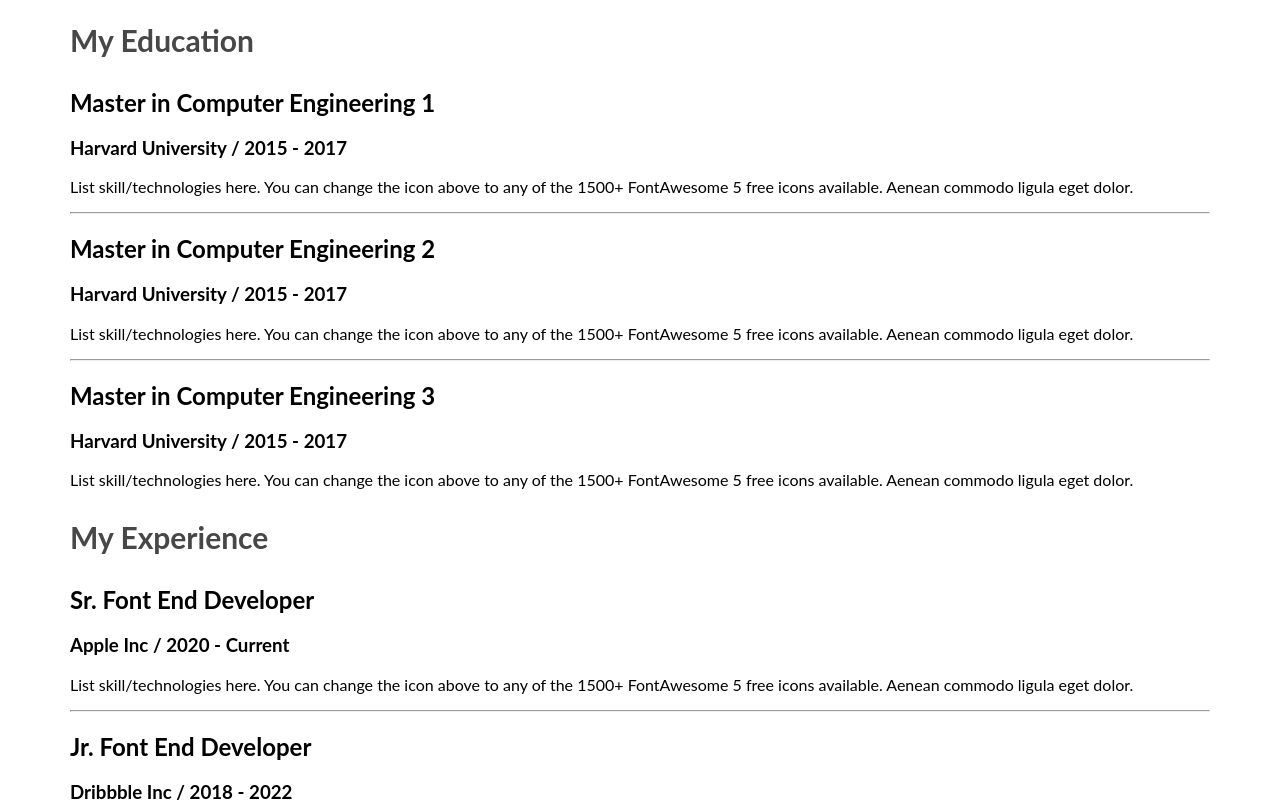
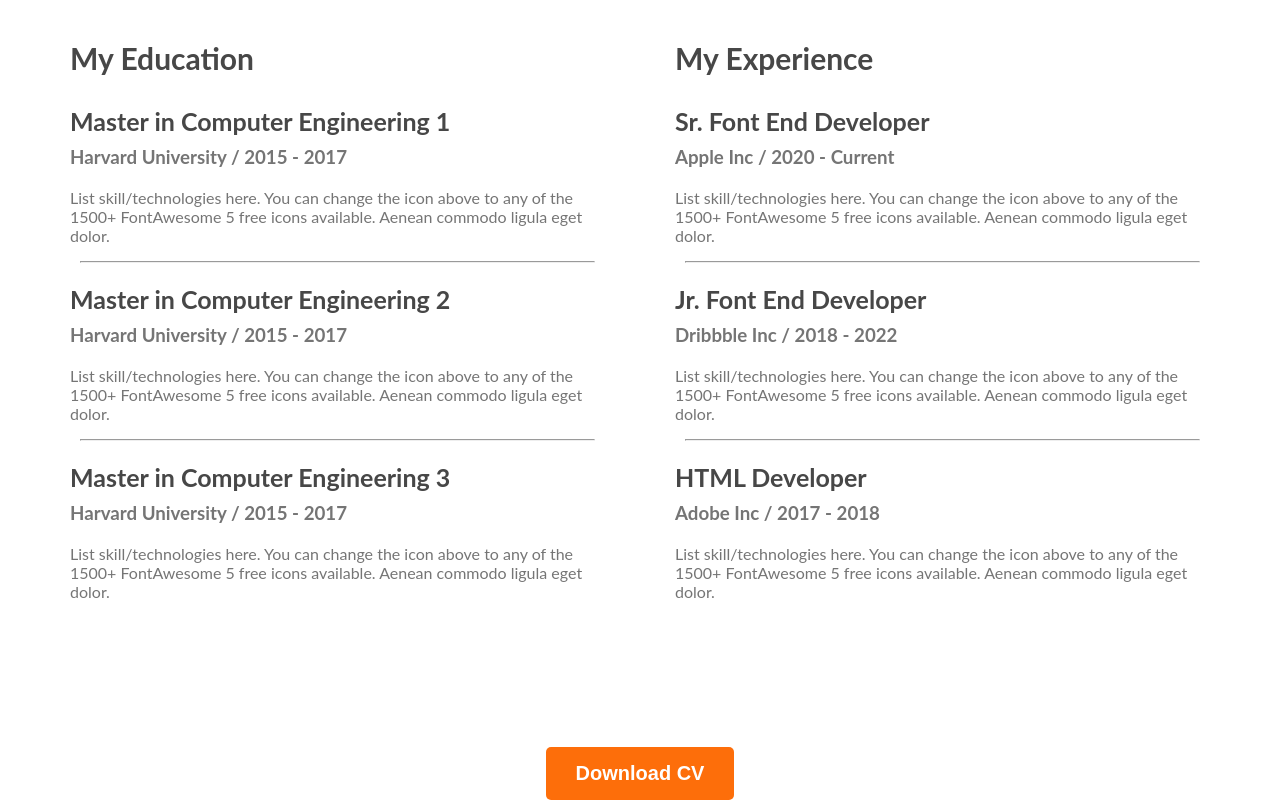
Before and after one commit to SamitRaiyan/mod5--Bulid-a-beautiful-portfolio-website, a plain HTML site: page index.html in a window 1280 px wide. Shown: the part 2200-3006 px from the top of the page. Drawn offline with Linux system fonts and the light colour scheme.

Commit message:
download cv button added

```diff
--- a/index.html
+++ b/index.html
@@ -191,6 +191,12 @@
             </div>
         </div>
       </section>
+      <!-- Download CV Button -->
+      <section>
+        <div class="download-cv">
+          <button class="btn-primary">Download CV</button>
+        </div>
+      </section>
     </main>
 
     <footer></footer>
--- a/styles/portfolio.css
+++ b/styles/portfolio.css
@@ -142,3 +142,31 @@ main section {
   font-size: 30px;
   font-weight: 700;
 }
+.resume-container {
+  display: flex;
+  gap: 70px;
+}
+.resume-item-title {
+  color: #474747;
+  font-size: 25px;
+  font-weight: 700;
+  margin-bottom: 10px;
+}
+.resume-item-description {
+  color: #757575;
+  font-size: 16px;
+  font-weight: 400;
+}
+.resume-item-institute {
+  color: #757575;
+  margin-bottom: 20px;
+  margin-top: 0px;
+}
+.resume-container hr{
+  margin: 10px;
+}
+
+/* Download CV Button Styles */
+.download-cv{
+  text-align: center;
+}
```
